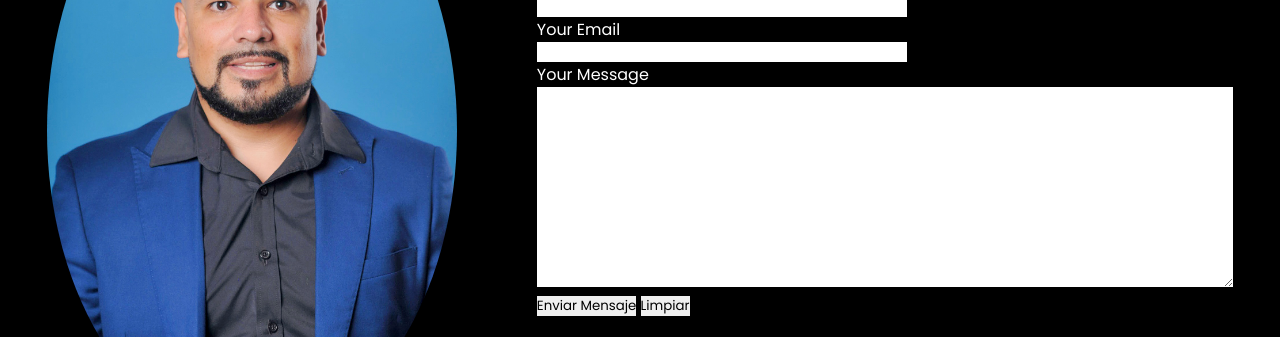
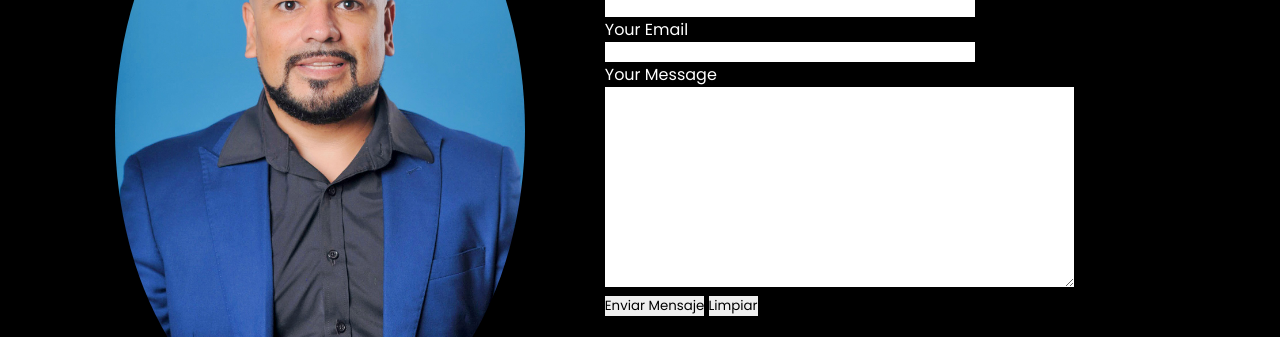
Before and after one commit to brenesji/portfolioazure, a plain HTML site: page contact.html in a window 1280 px wide. Shown: the part 267-604 px from the top of the page. Drawn offline with Linux system fonts and the light colour scheme.

Commit message:
Arranging width

```diff
--- a/contact.html
+++ b/contact.html
@@ -63,7 +63,7 @@
 
 
 		<p><label for="message">Your Message</label></p>
-		<textarea name="message" id="message" rows="10" cols="60"></textarea>
+		<textarea name="message" id="message" rows="10" cols="40"></textarea>
 
 
         <p><input type="submit" value="Enviar Mensaje" class="special" />
```
